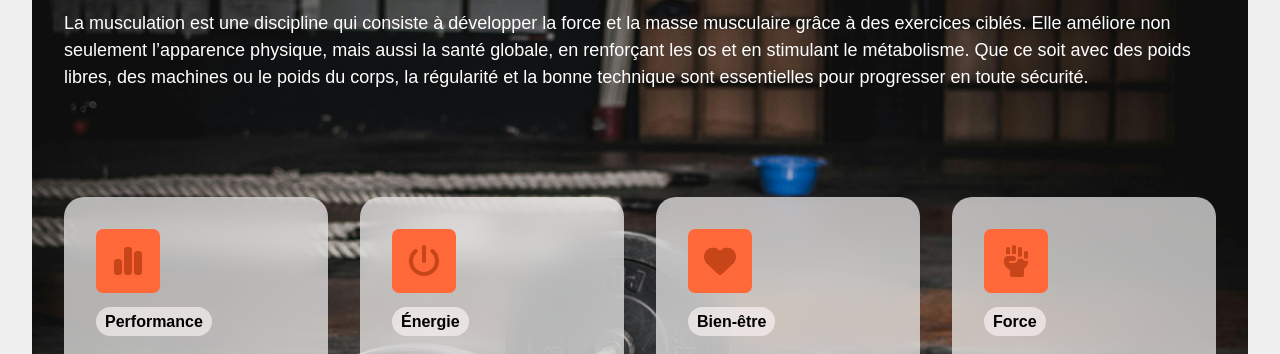
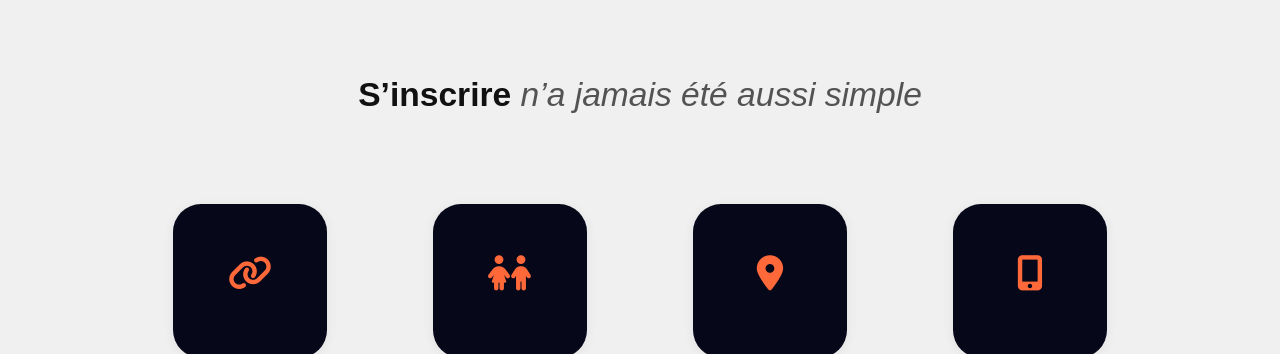
Before and after one commit to mohamed-elbermil/fitness-area, a React (Vite) app in the folder fitness-area/: page / in a window 1280 px wide. Shown: the part 3436-3790 px from the top of the page. Built offline with nearby package versions, Linux system fonts and the light colour scheme.

Commit message:
ajout section s'inscrire est simple

```diff
--- a/fitness-area/src/App.jsx
+++ b/fitness-area/src/App.jsx
@@ -16,6 +16,7 @@ import Formule from "./pages/Formule";
 import Coaching from "./pages/Coaching";
 import Footer from "./assets/components/Footer"
 import Contact from "./pages/Contact";
+import InscriptionSection from "./assets/components/InscriptionSection";
 
 // Ce Layout est à l'intérieur d'une Route
 function Layout() {
@@ -39,6 +40,7 @@ function Layout() {
           <MainContent />
           <ServicesPromotion />
           <Video />
+          <InscriptionSection />
           <Footer/>
         </>
       )}
--- /dev/null
+++ b/fitness-area/src/assets/components/InscriptionSection.jsx
@@ -0,0 +1,42 @@
+import React from "react";
+
+export default function InscriptionSection() {
+  return (
+    <section className="inscription-section">
+      <h2 className="inscription-title">
+        <span className="inscription-bold">S’inscrire</span> <span className="inscription-italic">n’a jamais été aussi simple</span>
+      </h2>
+      <div className="inscription-cards">
+        <div className="inscription-card">
+          <div className="inscription-icon-square">
+            <i className="fa-solid fa-link"></i>
+          </div>
+          <div className="inscription-card-title">UN ABONNEMENT</div>
+          <div className="inscription-card-desc">sans engagement annuel</div>
+        </div>
+        <div className="inscription-card">
+          <div className="inscription-icon-square">
+            <i className="fa-solid fa-children"></i>
+          </div>
+          <div className="inscription-card-title">LE PARTAGE DE TA CARTE</div>
+          <div className="inscription-card-desc">avec un membre du domicile*<br/><span className='inscription-card-desc-mini'>*sous réserve d’un abonnement FITPRO</span></div>
+        </div>
+        <div className="inscription-card">
+          <div className="inscription-icon-square">
+            <i className="fa-solid fa-location-dot"></i>
+          </div>
+          <div className="inscription-card-title">UN ACCÈS AU CLUB</div>
+          <div className="inscription-card-desc">de façon illimitée</div>
+        </div>
+        <div className="inscription-card">
+          <div className="inscription-icon-square">
+            <i className="fa-solid fa-mobile-screen-button"></i>
+          </div>
+          <div className="inscription-card-title">UNE APPLICATION MOBILE</div>
+          <div className="inscription-card-desc">pour tes programmes d’entraînement et ton suivi</div>
+        </div>
+      </div>
+      <a href="/contact" className="inscription-btn">JE M’INSCRIS</a>
+    </section>
+  );
+}
--- a/fitness-area/src/assets/components/MainContent.jsx
+++ b/fitness-area/src/assets/components/MainContent.jsx
@@ -1,5 +1,6 @@
 import React from "react";
 import "../style/MainContent.css";
+import InscriptionSection from "./InscriptionSection";
 
 const boxes = [
   "Boxe training",
@@ -120,6 +121,9 @@ function MainContent() {
           <div className="coach-card coach-card-empty"></div>
         </div>
       </section>
+
+      {/* SECTION INSCRIPTION SIMPLE déplacée en bas */}
+      <InscriptionSection />
     </>
   );
 }
--- a/fitness-area/src/assets/style/MainContent.css
+++ b/fitness-area/src/assets/style/MainContent.css
@@ -176,3 +176,115 @@ h3 {
     align-items: center;
   }
 }
+
+/* SECTION INSCRIPTION SIMPLE */
+.inscription-section {
+  margin: 11em 0;
+  padding: 2em 0 0 0;
+  display: flex;
+  flex-direction: column;
+  align-items: center;
+}
+.inscription-title {
+  font-size: 2.1rem;
+  text-align: center;
+  margin-bottom: 2.5em;
+}
+.inscription-bold {
+  font-weight: 900;
+  color: #111;
+}
+.inscription-italic {
+  font-style: italic;
+  color: #111;
+  opacity: 0.7;
+}
+.inscription-cards {
+  display: flex;
+  justify-content: center;
+  gap: 2.5em;
+  margin-bottom: 2.5em;
+  flex-wrap: wrap;
+}
+.inscription-card {
+  display: flex;
+  flex-direction: column;
+  align-items: center;
+  justify-content: flex-start;
+  width: 220px;
+  min-width: 180px;
+  margin-bottom: 1.5em;
+  background: none;
+  box-shadow: none;
+}
+.inscription-icon-square {
+  width: 70%;
+  aspect-ratio: 1/1;
+  background: #07071a;
+  border-radius: 28px;
+  display: flex;
+  align-items: center;
+  justify-content: center;
+  margin-bottom: 1.2em;
+  box-shadow: 0 2px 12px #00000010;
+}
+.inscription-icon-square i {
+  color: var(--primary-color);
+  font-size: 2.2em;
+  background: none !important;
+  box-shadow: none !important;
+  border-radius: 0 !important;
+  padding: 0;
+}
+.inscription-card-title {
+  font-size: 16px;
+  font-weight: 700;
+  color: #222;
+  text-transform: uppercase;
+  margin: 1em 0 0.3em 0;
+  text-align: center;
+}
+.inscription-card-desc {
+  font-size: 12px;
+  color: #444;
+  opacity: 0.95;
+  text-align: center;
+  margin-bottom: 0.2em;
+}
+.inscription-card-desc-mini {
+  font-size: 0.95em;
+  opacity: 0.7;
+}
+.inscription-btn {
+  display: inline-block;
+  background: var(--primary-color);
+  color: #fff;
+  border-radius: 30px;
+  padding: 0.9em 2.5em;
+  font-weight: 700;
+  font-size: 1.15rem;
+  text-decoration: none;
+  transition: background 0.2s, color 0.2s;
+  margin-top: 1.5em;
+  box-shadow: 0 2px 8px #ff693a33;
+}
+.inscription-btn:hover {
+  background: #ff9c63;
+  color: #fff;
+}
+@media (max-width: 900px) {
+  .inscription-cards {
+    flex-direction: column;
+    align-items: center;
+    gap: 1.5em;
+  }
+  .inscription-card {
+    width: 100%;
+    max-width: 320px;
+    min-width: unset;
+  }
+  .inscription-icon-square {
+    min-width: 120px;
+    min-height: 120px;
+  }
+}
```
